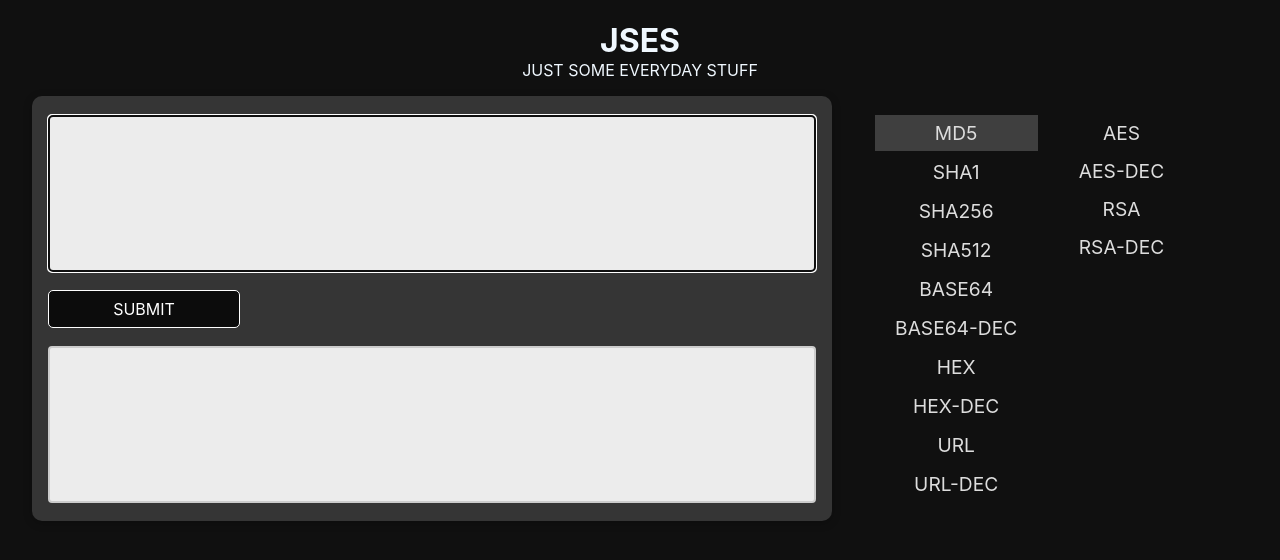
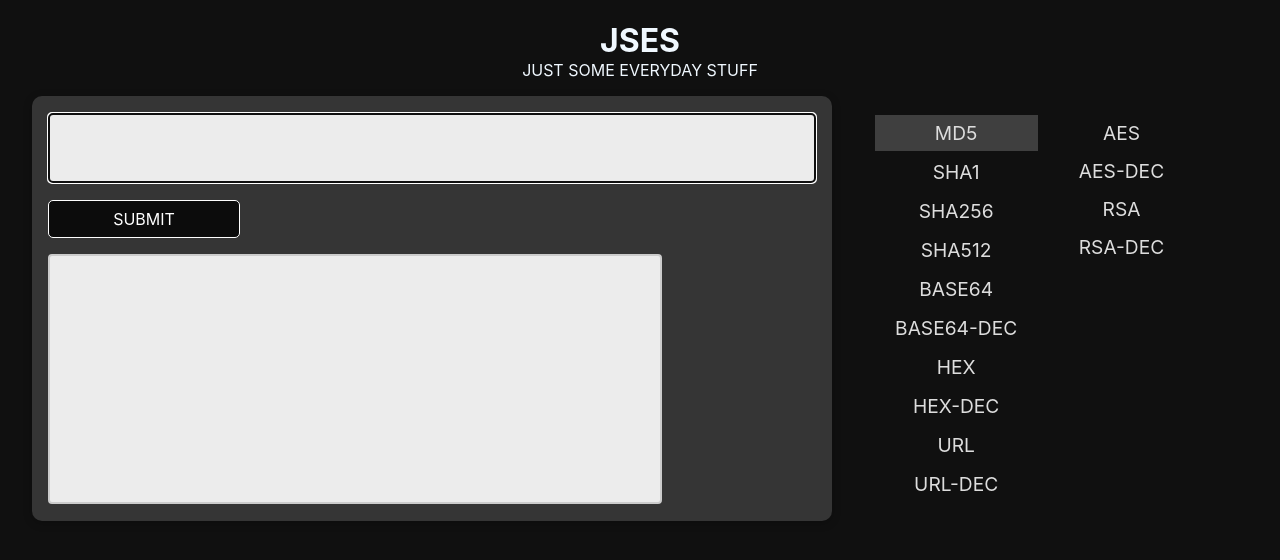
Before and after one commit to KD-IITK/jses, a React (Create React App) app: page / in a window 1280 px wide. Shown: the top 560 px of the page. Built offline with nearby package versions, Linux system fonts and the light colour scheme.

Commit message:
improved UI for AES and RSA components

```diff
--- a/src/components/ENC/AESCard.js
+++ b/src/components/ENC/AESCard.js
@@ -46,9 +46,9 @@ const AESCard = (props) => {
             </ParameterSelect>
             <ParameterSelect value="PADDING" values={["Pkcs7","Iso97971","AnsiX923","Iso10126","ZeroPadding","NoPadding"]}>
             </ParameterSelect>
-            <Button type="submit">
+            <Button type="submit" >
             SUBMIT
-            </Button>
+            </Button >
             <Output value={outputStr}>
             </Output>
         </form>
--- a/src/components/MainCard.js
+++ b/src/components/MainCard.js
@@ -40,7 +40,7 @@ const MainCard = (props) => {
         <Card className={classes['main-card']}>
             <UserInput inputChangeHandler={inputChangeHandler}>
             </UserInput>
-            <Button>
+            <Button >
                 SUBMIT
             </Button>
             <Output value={outputStr}>
--- a/src/components/Output.js
+++ b/src/components/Output.js
@@ -8,7 +8,7 @@ const OutputChangeHandler = () =>{
 const Output = (props) => {
     return(
         <Fragment>
-            <textarea className={classes.ta} value={props.value} readOnly id="hashOutput" placeholder={props.placeholder}>
+            <textarea className={classes.tb} value={props.value} readOnly id="hashOutput" placeholder={props.placeholder}>
             </textarea>
         </Fragment>
     );
--- a/src/components/Output.module.css
+++ b/src/components/Output.module.css
@@ -10,3 +10,15 @@
     resize: none;
     background-color: rgb(236, 236, 236);
 }
+.tb{
+    width: 80%;
+    height: 250px;
+    padding: 12px 20px;
+    box-sizing: border-box;
+    border: 2px solid #ccc;
+    border-radius: 4px;
+    background-color: #f8f8f8;
+    font-size: 18px;
+    resize: none;
+    background-color: rgb(236, 236, 236);
+}
--- a/src/components/UI/Parameter.js
+++ b/src/components/UI/Parameter.js
@@ -1,4 +1,5 @@
 import classes from './Parameter.module.css'
+
 const Parameter = (props) => {
     return(
         <div>
--- a/src/components/UI/Parameter.module.css
+++ b/src/components/UI/Parameter.module.css
@@ -5,6 +5,6 @@ label {
 input {
     margin-left: 2%;
     width: 50%;
-    height: 85%;
+    height: 90%;
     font-size: large;
 }
--- a/src/components/UserInput.module.css
+++ b/src/components/UserInput.module.css
@@ -1,6 +1,6 @@
 .ta{
     width: 100%;
-    height: 40%;
+    /* height: 150px; */
     padding: 12px 20px;
     box-sizing: border-box;
     border: 2px solid #ccc;
```
Also changed, not shown: src/components/UserInput.js (line endings or trailing spaces), 1 other file (tests, documents, lock files or other folders).
